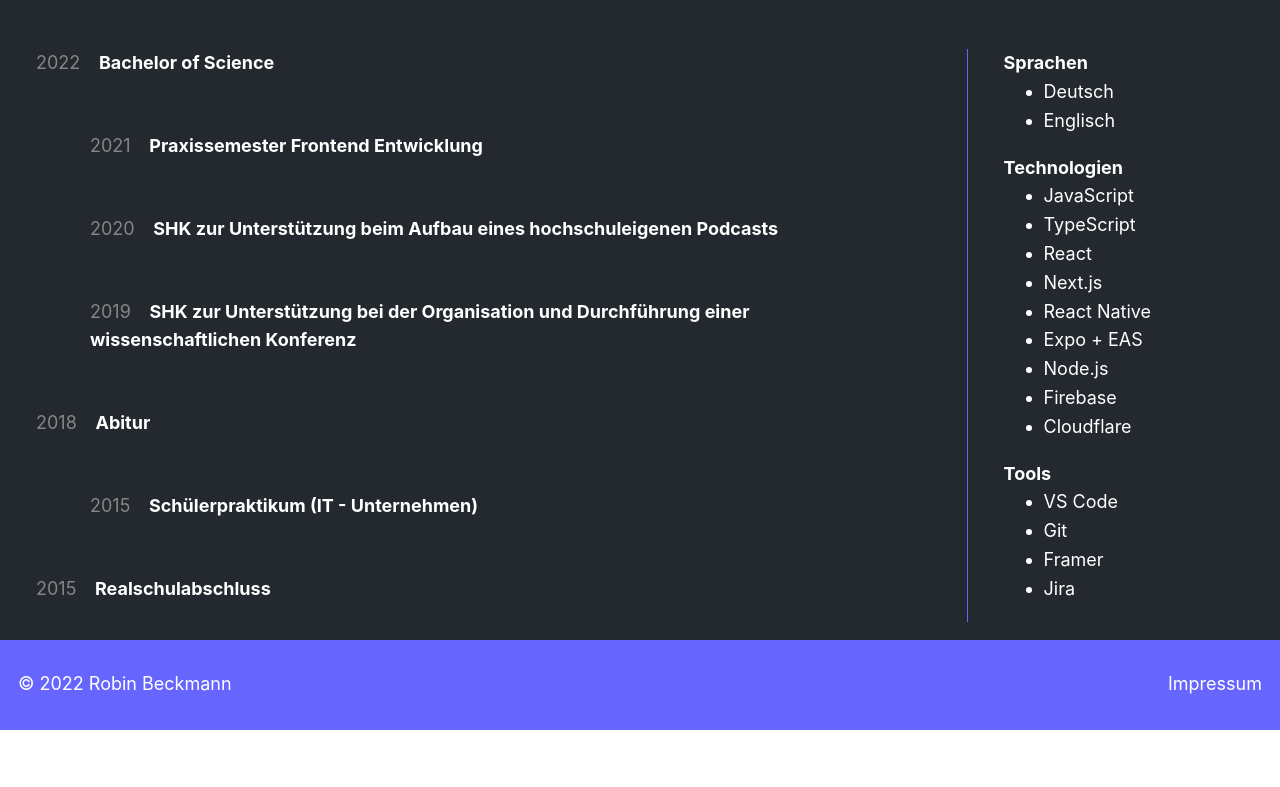
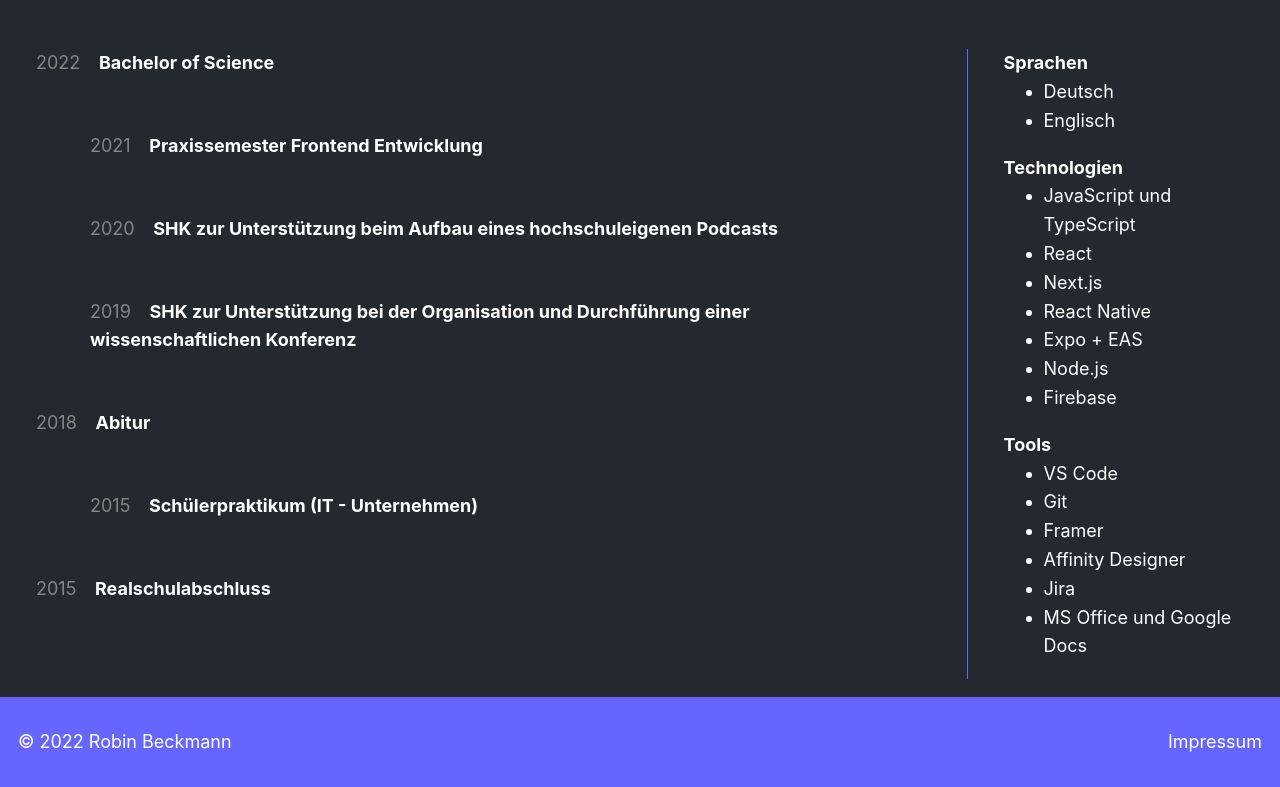
Before and after one commit to TheXires/portfolio, a Next.js app: page / in a window 1280 px wide. Shown: the part 1573-2360 px from the top of the page. Before the commit the page ends 2303 px from the top, so only its background shows below. Built offline with nearby package versions, Linux system fonts and the light colour scheme.

Commit message:
edited skills in about section

```diff
--- a/components/index/About.tsx
+++ b/components/index/About.tsx
@@ -43,15 +43,13 @@ function About() {
             <div>
               <span>Technologien</span>
               <ul>
-                <li>JavaScript</li>
-                <li>TypeScript</li>
+                <li>JavaScript und TypeScript</li>
                 <li>React</li>
                 <li>Next.js</li>
                 <li>React Native</li>
                 <li>Expo + EAS</li>
                 <li>Node.js</li>
                 <li>Firebase</li>
-                <li>Cloudflare</li>
               </ul>
             </div>
             <div>
@@ -60,7 +58,9 @@ function About() {
                 <li>VS Code</li>
                 <li>Git</li>
                 <li>Framer</li>
+                <li>Affinity Designer</li>
                 <li>Jira</li>
+                <li>MS Office und Google Docs</li>
               </ul>
             </div>
           </div>
```
